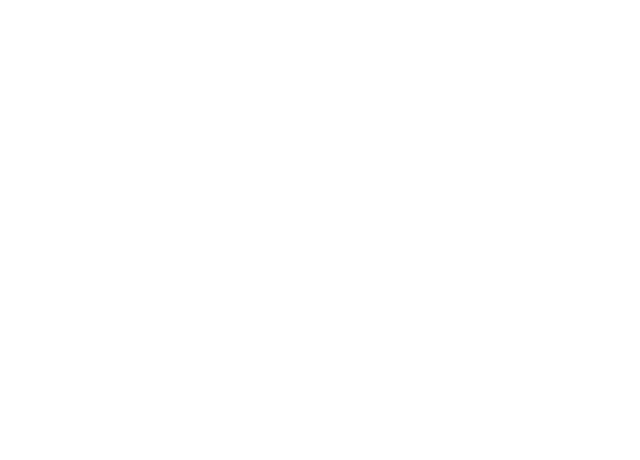
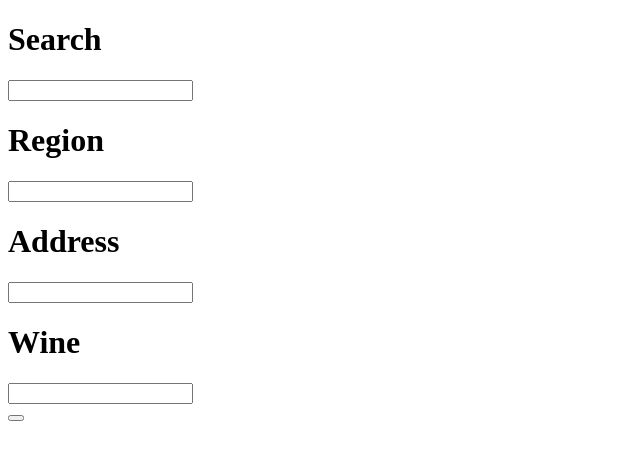
Before and after one commit to freddyliu/MapApp, a plain HTML site: page henry.html in a window 1280 px wide. Shown: the whole page, without its empty margins (0-640 px from the left). Drawn offline with Linux system fonts and the light colour scheme.

Commit message:
made tiny changes

```diff
--- a/henry.html
+++ b/henry.html
@@ -6,6 +6,86 @@
 		<title>Search test</title>
 	</head>
 	<body>
+		<h1>Search</h1>
+		<form id="form">
+			<input type="text" id="search" />
+			<h1>Region</h1>
+			<input type="text" id="region" />
+			<h1>Address</h1>
+			<input type="text" id="address" />
+			<h1>Wine</h1>
+			<input type="text" id="wine" /><br>
+			<button type="submit"></button>
 
+			<div id="results">
+
+			</div>
+		</form>
+		<script>
+			var wineries = [
+				{
+					"name": "Hunterwine",
+					"location": [
+							{
+								"address": "hv road 2",
+								"region": "Hunter Valley"
+							}
+					],
+					"wine": "white red"
+				},
+				{
+					"name": "Sydney Empire",
+					"location": [
+							{
+								"address": "William Street",
+								"region": "Sydney"
+							}
+					],
+					"wine": "red"
+				},
+				{
+					"name": "Freddy Intern",
+					"location": [
+							{
+								"address": "Hurstville way",
+								"region": "Hurstville"
+							}
+					],
+					"wine": "white"
+				},
+				{
+					"name": "Jack Intern",
+					"location": [
+							{
+								"address": "Eastwood way",
+								"region": "Eastwood"
+							}
+					],
+					"wine": "white"
+				},
+				{
+					"name": "Henry Wine",
+					"location": [
+							{
+								"address": "Maroubra Road",
+								"region": "Maroubra"
+							}
+					],
+					"wine": "white red"
+				}
+			];
+
+			$("#form").on("submit", function() {
+				var search = document.getElementById("search");
+				var region = document.getElementById("region");
+				var address = document.getElementById("address");
+				var wine = document.getElementById("wine");
+				var results = [];
+
+				for(var i=0;i<wineries.length;i++) {
+					$("#results").append("<p>"+wineries[i].location.address+"</p>");
+				}
+			});
+		</script>
 	</body>
 </html>
```
